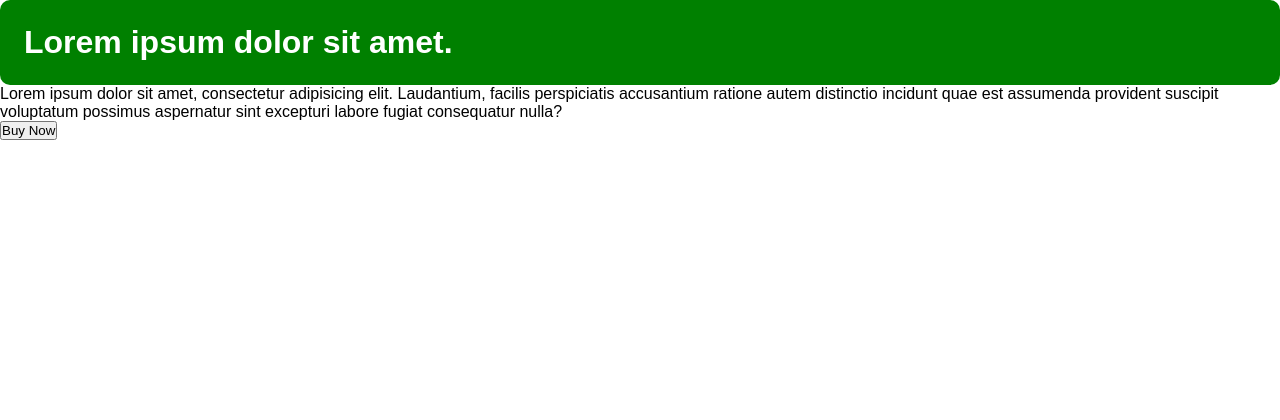
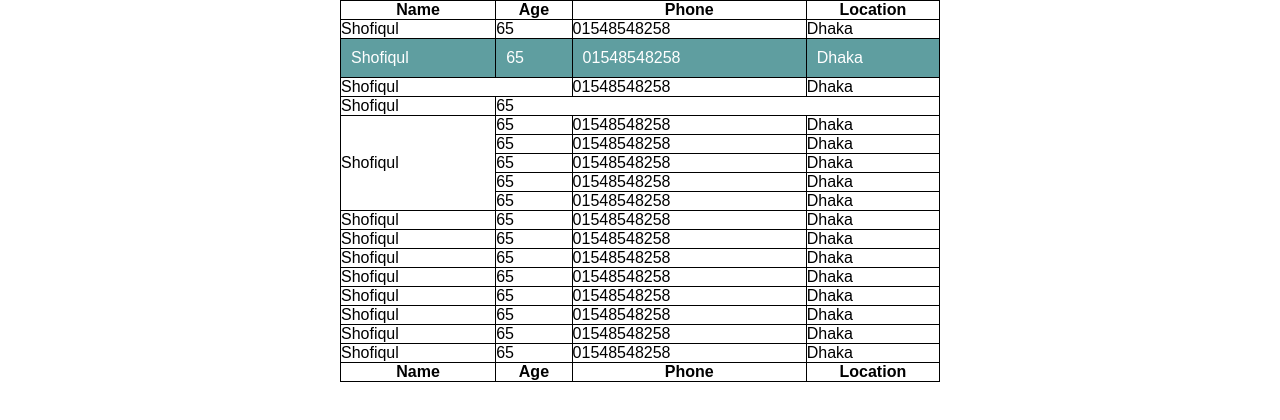
Before and after one commit to devshimul/eschool, a plain HTML site: page index.html in a window 1280 px wide. Drawn offline with Linux system fonts and the light colour scheme.

Commit message:
Table done

```diff
--- a/index.html
+++ b/index.html
@@ -7,13 +7,114 @@
     <title>Class - 19 | HTML Table</title>
   </head>
   <body>
-    <h1 class="heading">Lorem ipsum dolor sit amet.</h1>
-    <p>
-      Lorem ipsum dolor sit amet, consectetur adipisicing elit. Laudantium,
-      facilis perspiciatis accusantium ratione autem distinctio incidunt quae
-      est assumenda provident suscipit voluptatum possimus aspernatur sint
-      excepturi labore fugiat consequatur nulla?
-    </p>
-    <button>Buy Now</button>
+    <table>
+      <thead>
+        <th>Name</th>
+        <th>Age</th>
+        <th>Phone</th>
+        <th>Location</th>
+      </thead>
+      <tr>
+        <td>Shofiqul</td>
+        <td>65</td>
+        <td>01548548258</td>
+        <td>Dhaka</td>
+      </tr>
+      <tr class="second">
+        <td>Shofiqul</td>
+        <td>65</td>
+        <td>01548548258</td>
+        <td>Dhaka</td>
+      </tr>
+      <tr>
+        <td colspan="2">Shofiqul</td>
+        <td>01548548258</td>
+        <td>Dhaka</td>
+      </tr>
+      <tr>
+        <td>Shofiqul</td>
+        <td colspan="3">65</td>
+      </tr>
+      <tr>
+        <td rowspan="5">Shofiqul</td>
+        <td>65</td>
+        <td>01548548258</td>
+        <td>Dhaka</td>
+      </tr>
+      <tr>
+        <td>65</td>
+        <td>01548548258</td>
+        <td>Dhaka</td>
+      </tr>
+      <tr>
+        <td>65</td>
+        <td>01548548258</td>
+        <td>Dhaka</td>
+      </tr>
+      <tr>
+        <td>65</td>
+        <td>01548548258</td>
+        <td>Dhaka</td>
+      </tr>
+      <tr>
+        <td>65</td>
+        <td>01548548258</td>
+        <td>Dhaka</td>
+      </tr>
+      <tr>
+        <td>Shofiqul</td>
+        <td>65</td>
+        <td>01548548258</td>
+        <td>Dhaka</td>
+      </tr>
+      <tr>
+        <td>Shofiqul</td>
+        <td>65</td>
+        <td>01548548258</td>
+        <td>Dhaka</td>
+      </tr>
+      <tr>
+        <td>Shofiqul</td>
+        <td>65</td>
+        <td>01548548258</td>
+        <td>Dhaka</td>
+      </tr>
+      <tfoot>
+        <th>Name</th>
+        <th>Age</th>
+        <th>Phone</th>
+        <th>Location</th>
+      </tfoot>
+      <tr>
+        <td>Shofiqul</td>
+        <td>65</td>
+        <td>01548548258</td>
+        <td>Dhaka</td>
+      </tr>
+      <tr>
+        <td>Shofiqul</td>
+        <td>65</td>
+        <td>01548548258</td>
+        <td>Dhaka</td>
+      </tr>
+      <tr>
+        <td>Shofiqul</td>
+        <td>65</td>
+        <td>01548548258</td>
+        <td>Dhaka</td>
+      </tr>
+      <tr>
+        <td>Shofiqul</td>
+        <td>65</td>
+        <td>01548548258</td>
+        <td>Dhaka</td>
+      </tr>
+      <tr>
+        <td>Shofiqul</td>
+        <td>65</td>
+        <td>01548548258</td>
+        <td>Dhaka</td>
+      </tr>
+    </table>
   </body>
 </html>
--- a/style.css
+++ b/style.css
@@ -11,3 +11,23 @@
   padding: 24px;
   border-radius: 10px;
 }
+
+/* Table design */
+table,
+tr,
+td,
+thead,
+tfoot,
+th {
+  border: 1px solid #000;
+  border-collapse: collapse;
+}
+table {
+  width: 600px;
+  margin: 0 auto;
+}
+.second > td {
+  background-color: cadetblue;
+  color: #fff;
+  padding: 10px;
+}
```
